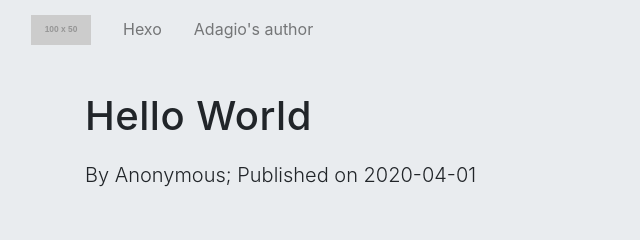
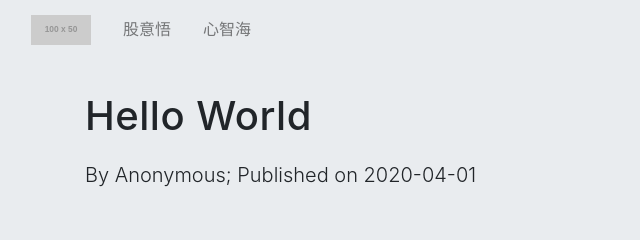
Before and after one commit to kuiiu/kuiiu.github.io, a plain HTML site: page 2020/04/01/hello-world/index.html in a window 1280 px wide. Shown: the top 240 px of the page, 0-640 px from the left. Drawn offline with nearby package versions, Linux system fonts and the light colour scheme; some packages are replaced by stand-ins of ours; no server answers; placeholder pictures from the web are drawn by us; some icons are missing.

Commit message:
Site updated: 2020-04-01 18:31:13

```diff
--- a/2020/04/01/hello-world/index.html
+++ b/2020/04/01/hello-world/index.html
@@ -25,11 +25,11 @@
 
 
             <div class="navbar-nav">
-                <a href="https://hexo.io" target="_blank" rel="noopener" class="nav-item nav-link">Hexo</a>
+                <a href="https://kuiiu.github.io" target="_blank" rel="noopener" class="nav-item nav-link">股意悟</a>
             </div>
 
             <div class="navbar-nav">
-                <a href="http://www.hanlindong.com" target="_blank" rel="noopener" class="nav-item nav-link">Adagio's author</a>
+                <a href="http://kuiiu.github.io" target="_blank" rel="noopener" class="nav-item nav-link">心智海</a>
             </div>
 
         </div>
@@ -71,11 +71,11 @@
             <ul class="navbar-nav">
 
                 <li class="nav-item pl-2 pr-2 ">
-                    <a class="nav-link" href="https://hexo.io" target="_blank" rel="noopener">Hexo</a>
+                    <a class="nav-link" href="https://kuiiu.github.io" target="_blank" rel="noopener">股意悟</a>
                 </li>
 
                 <li class="nav-item pl-2 pr-2 ">
-                    <a class="nav-link" href="http://www.hanlindong.com" target="_blank" rel="noopener">Adagio's author</a>
+                    <a class="nav-link" href="http://kuiiu.github.io" target="_blank" rel="noopener">心智海</a>
                 </li>
 
             </ul>
```
Also changed, not shown: archives/2020/04/index.html (+4 -4 lines), archives/2020/index.html (+4 -4 lines), archives/index.html (+4 -4 lines), index.html (+4 -4 lines).
